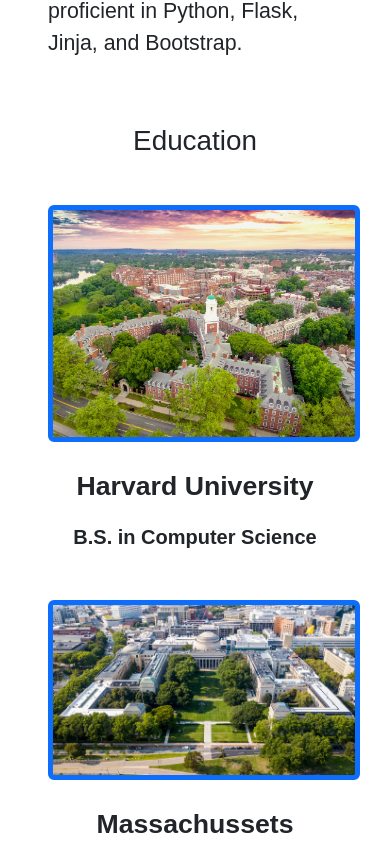
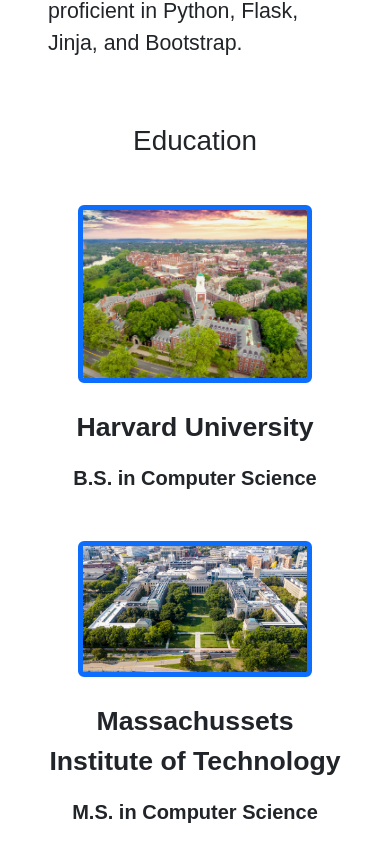
Before and after one commit to MLH-Fellowship/project-22-fal-13-hackathon-team-1, a Flask app: page / in a window 390 px wide. Shown: the part 1582-2432 px from the top of the page. Run offline with Flask 2, Linux system fonts and the light colour scheme.

Commit message:
Responsiveness with education imgs

```diff
--- a/app/templates/landingPage/education.html
+++ b/app/templates/landingPage/education.html
@@ -7,7 +7,7 @@
 			<div class="col-sm text-center">
 				<img
 					class="rounded border border-5 border-primary"
-                    style="width: 80vw; max-width: 600px; height:auto;"
+                    style="width: 60vw; max-width: 600px; height:auto;"
 					src={{education.school_img}}
 					alt="image of current school"
 				/>
```
